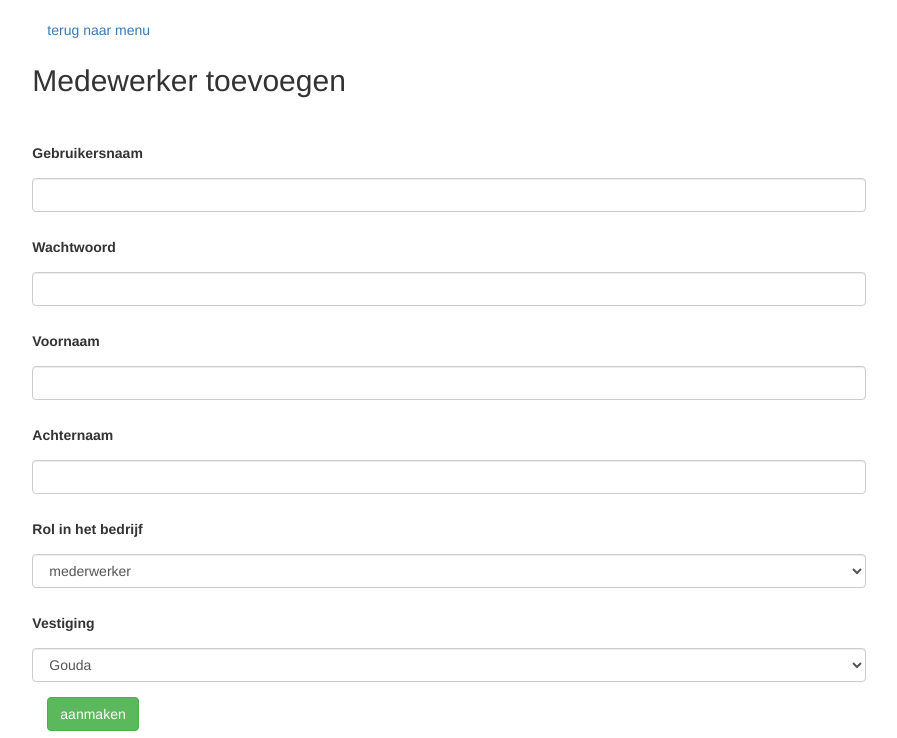
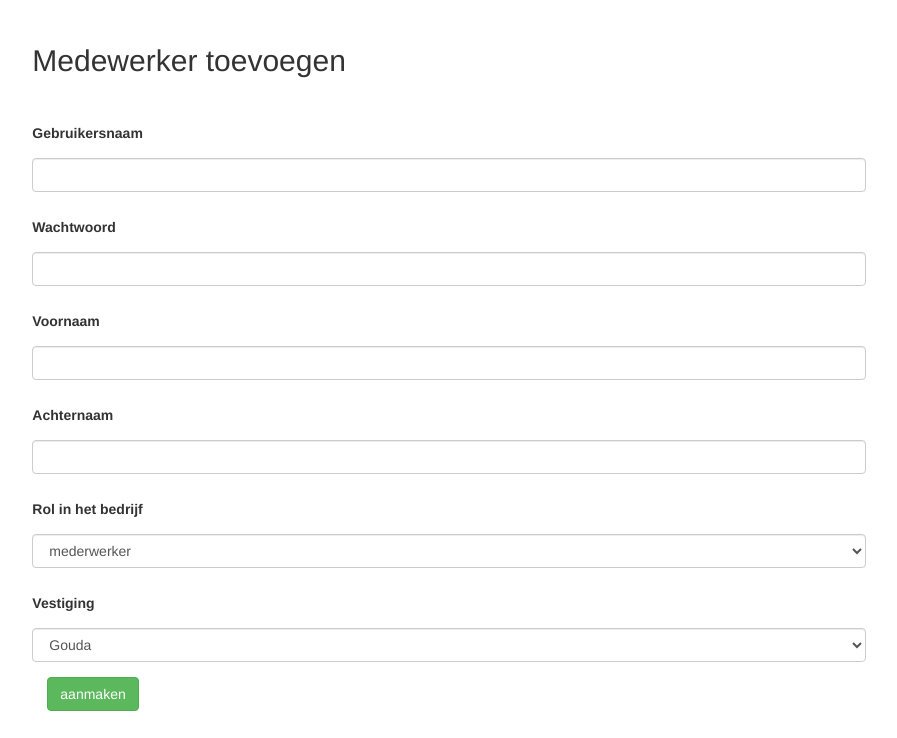
Before and after one commit to Timdeheer/Project_brandstof, a PHP site: page /mwtoevoegen.php in a window 1280 px wide. Shown: the part 62-800 px from the top of the page, without its empty margins (191-1088 px from the left). Run offline with PHP 8.4, Linux system fonts and the light colour scheme; the visitor is signed in with stand-in values (Sample User, id 1); data comes from the database, SQL or seed files in the repository.

Commit message:
mwtoevoegen style gefixt 3.0
JA NU NIETS MEER AAN VERANDEREN!

```diff
--- a/mwtoevoegen.php
+++ b/mwtoevoegen.php
@@ -25,7 +25,7 @@ $locatie = $_SESSION["locatie"];
         </div>
         <div class="col-lg-8 col-md-8 col-sm-8">
 
-            <a href="filiaalpagina.php">terug naar menu</a>
+
 
             <form class="form-horizontal" action="mwtoevoegen_cn.php" method="post">
 
```
